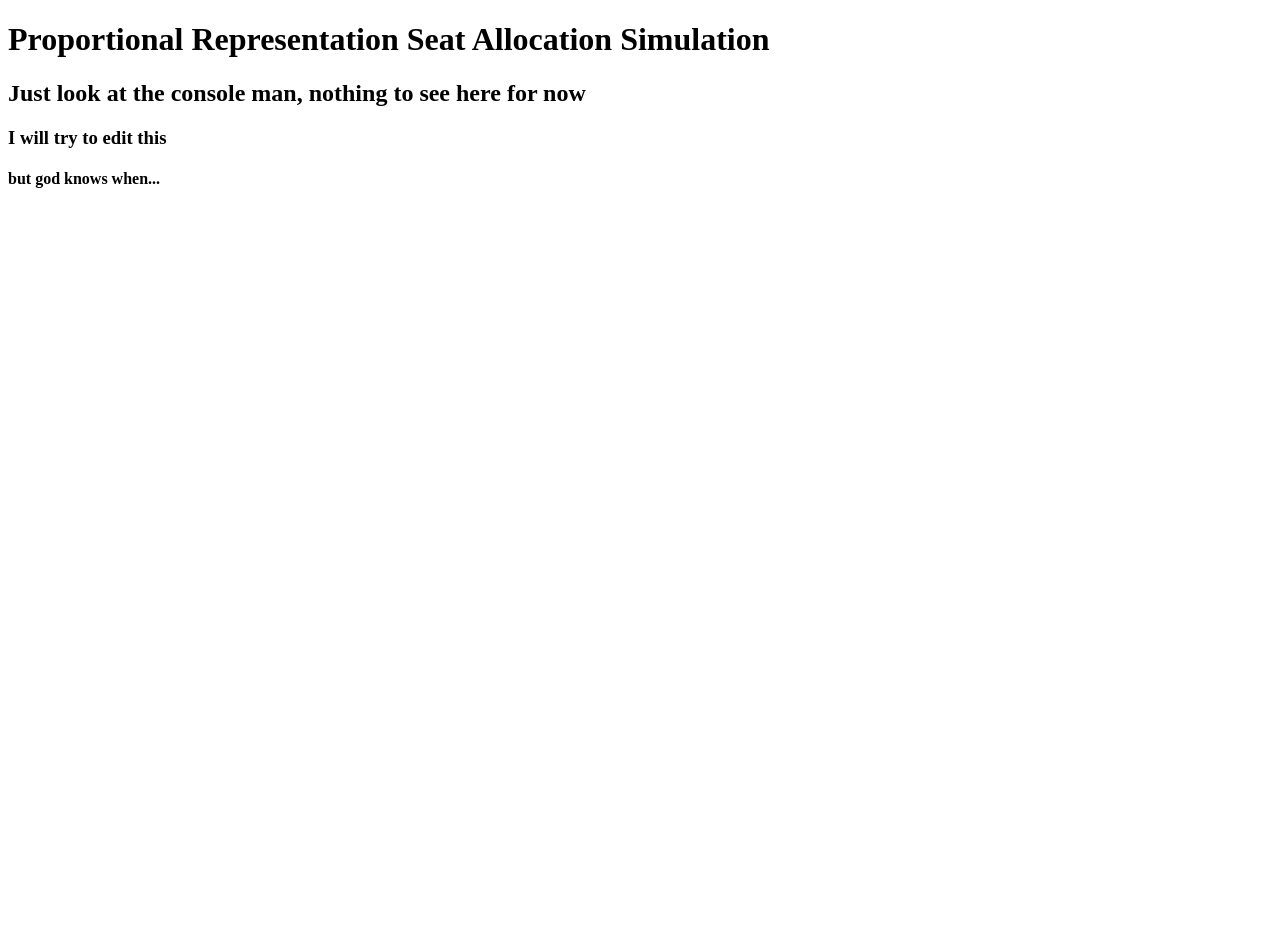
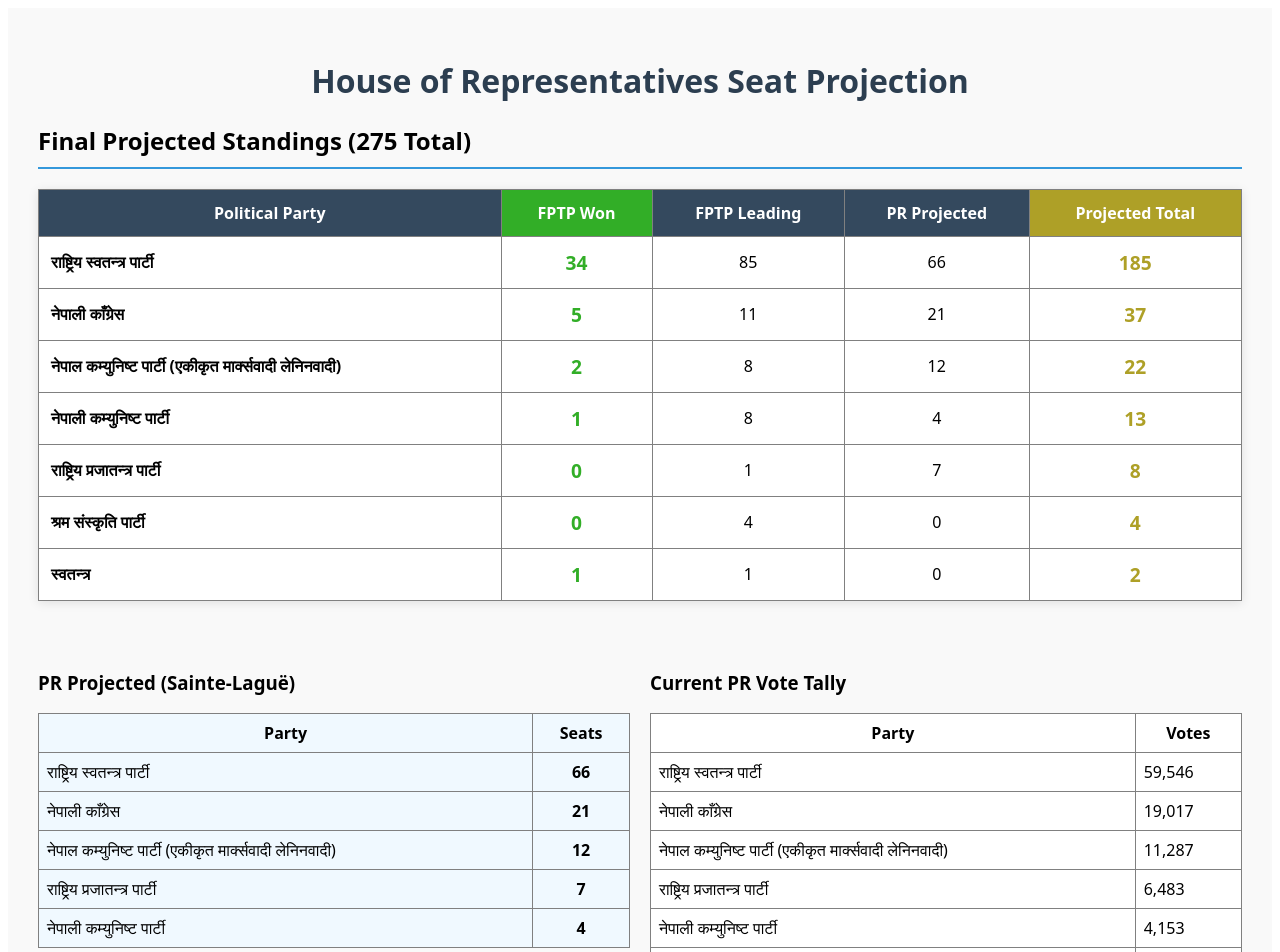
Before and after one commit to SanimKumarKhatri/Sante-Lague, a Next.js app: page / in a window 1280 px wide. Shown: the top 952 px of the page. Before the commit the page ends 800 px from the top, so only its background shows below. Built offline with nearby package versions, Linux system fonts and the light colour scheme.

Commit message:
made a async funtion to get hte data

```diff
--- /dev/null
+++ b/pages/api/election.js
@@ -0,0 +1,34 @@
+import puppeteer from 'puppeteer';
+
+export default async function handler(req, res) {
+  const browser = await puppeteer.launch({ headless: "new" });
+  const page = await browser.newPage();
+
+  // Set headers to avoid detection
+  await page.setExtraHTTPHeaders({
+    'Referer': 'https://result.election.gov.np/'
+  });
+  await page.setUserAgent('Mozilla/5.0 (Windows NT 10.0; Win64; x64) Chrome/122.0.0.0 Safari/537.36');
+
+  try {
+    await page.goto('https://result.election.gov.np/', { waitUntil: 'networkidle2' });
+
+    // Extract data directly from the browser context
+    const data = await page.evaluate(() => {
+      const rows = Array.from(document.querySelectorAll('table tr'));
+      return rows.map(row => {
+        const columns = row.querySelectorAll('td');
+        return [
+          columns[1]?.innerText.trim(),
+          parseInt(columns[2]?.innerText.replace(/,/g, ''))
+        ];
+      }).filter(item => item[0] && !isNaN(item[1]));
+    });
+
+    await browser.close();
+    res.status(200).json(data);
+  } catch (error) {
+    await browser.close();
+    res.status(500).json({ error: error.message });
+  }
+}
--- a/pages/index.js
+++ b/pages/index.js
@@ -1,22 +1,160 @@
+import { useState, useEffect } from 'react';
 import sainte_lague from "../algorithm/sainte-lague";
 import Filtering from "../algorithm/filter";
-import {fsuvote} from "../public/data";
-const seats=9;
+import { getLiveElectionData } from "../public/data";
+
+const seats=110;
 
 function HomePage() {
-  //to filter parties with more than 3% vote overall
-  const a=Filtering(fsuvote);
-  //main formu
-  const b=sainte_lague(a,seats);
-  console.log(a);
-  console.log(b);
-    return (<>
-      <div><h1>Proportional Representation Seat Allocation Simulation</h1></div>
-      <h2>Just look at the console man, nothing to see here for now</h2>
-      <h3>I will try to edit this</h3>
-      <h4>but god knows when...</h4>
-      </>
-    )
-  }
+  const [partyData, setPartyData] = useState([]);
+  const [allocatedSeats, setAllocatedSeats] = useState([]);
+  const [combinedData, setCombinedData] = useState([]);
+  const [loading, setLoading] = useState(true);
+
+  useEffect(() => {
+    async function loadData() {
+      // 1. Fetch the data from your JSON/API
+      const pr_votes = await getLiveElectionData();
+
+      // 2. Get FPTP Data (Won/Leading)
+      const fptpRes = await fetch('/fptp_results.json');
+      const fptpData = await fptpRes.json();
+
+      if (pr_votes && pr_votes.length > 0) {
+        // 2. Apply your 3% Threshold Filter
+        // Note: Assuming Filtering expects the 2D array [["Party", votes], ...]
+        const qualifiedParties = Filtering(pr_votes);
+        console.log("qualified",qualifiedParties);
+        // 3. Run Sainte-Laguë Algorithm
+        const prSeatsArray = sainte_lague(qualifiedParties, seats);
+        const prSeatsMap = Object.fromEntries(
+            prSeatsArray.map(item => [item[0], item[2]]) // Mapping Party Name to Seats Won
+          );
+
+        const finalTable = fptpData.map(party => {
+  const name = party.Party;
+
+  // Use 'fptpWon' here so it matches the return object below
+  const fptpWon = party.Won || 0;
+  const leading = party.Leading || 0;
+
+  // Ensure prSeatsMap lookup is working
+  const prWon = prSeatsMap[name] || 0;
+
+  return {
+    name,
+    fptpWon, // This matches the variable defined above
+    leading,
+    prWon,
+    projected: fptpWon + prWon + leading
+  };
+});
+
+        setPartyData(pr_votes);
+        setAllocatedSeats(prSeatsArray);
+        setCombinedData(finalTable.sort((a, b) => b.projected - a.projected));
+      }
+      setLoading(false);
+    }
+
+    loadData();
+  }, []);
+
+  if (loading) return <div style={{textAlign: 'center', marginTop: '50px'}}><h2>Loading Live Election Data...</h2></div>;
+
+  return (
+    <div style={{ padding: '30px', fontFamily: 'system-ui, sans-serif', backgroundColor: '#f9f9f9' }}>
+      <h1 style={{ textAlign: 'center', color: '#2c3e50' }}>House of Representatives Seat Projection</h1>
+
+      {/* Summary Table: Combined FPTP + PR */}
+      <section style={{ marginBottom: '50px' }}>
+        <h2 style={{ borderBottom: '2px solid #3498db', paddingBottom: '10px' }}>Final Projected Standings (275 Total)</h2>
+        <table border="1" cellPadding="12" style={{ width: '100%', borderCollapse: 'collapse', backgroundColor: '#fff', boxShadow: '0 2px 10px rgba(0,0,0,0.1)' }}>
+          <thead style={{ backgroundColor: '#34495e', color: 'white' }}>
+            <tr>
+              <th>Political Party</th>
+              <th style={{ backgroundColor: '#32ae27' }}>FPTP Won</th>
+              <th >FPTP Leading</th>
+              <th>PR Projected</th>
+              <th style={{ backgroundColor: '#aea027' }}>Projected Total</th>
+            </tr>
+          </thead>
+          <tbody>
+            {combinedData.map((party, index) => (
+              <tr key={index} style={{ textAlign: 'center' }}>
+                <td style={{ textAlign: 'left', fontWeight: 'bold' }}>{party.name}</td>
+                <td style={{ fontSize: '1.2em', fontWeight: 'bold', color: '#32ae27' }}>{party.fptpWon}</td>
+                <td>{party.leading}</td>
+                <td>{party.prWon}</td>
+                <td style={{ fontSize: '1.2em', fontWeight: 'bold', color: '#aea027' }}>{party.projected}</td>
+              </tr>
+            ))}
+          </tbody>
+        </table>
+      </section>
+
+      <div style={{ display: 'flex', gap: '20px', flexWrap: 'wrap' }}>
+        {/* Table: PR Seats Breakdown */}
+        <section style={{ flex: 1, minWidth: '400px' }}>
+          <h3>PR Projected (Sainte-Laguë)</h3>
+          <table border="1" cellPadding="8" style={{ width: '100%', borderCollapse: 'collapse', backgroundColor: '#f0f9ff' }}>
+            <thead>
+              <tr>
+                <th>Party</th>
+                <th>Seats</th>
+              </tr>
+            </thead>
+            <tbody>
+              {allocatedSeats.map((item, index) => (
+                <tr key={index}>
+                  <td>{item[0]}</td>
+                  <td style={{ fontWeight: 'bold', textAlign: 'center' }}>{item[2]}</td>
+                </tr>
+              ))}
+            </tbody>
+          </table>
+        </section>
+
+        {/* Table: Live PR Votes */}
+        <section style={{ flex: 1, minWidth: '300px' }}>
+          <h3>Current PR Vote Tally</h3>
+          <table border="1" cellPadding="8" style={{ width: '100%', borderCollapse: 'collapse', backgroundColor: '#fff' }}>
+            <thead>
+              <tr>
+                <th>Party</th>
+                <th>Votes</th>
+              </tr>
+            </thead>
+            <tbody>
+              {partyData.slice(0, 10).map((item, index) => ( // Only showing top 10 for clarity
+                <tr key={index}>
+                  <td>{item[0]}</td>
+                  <td>{item[1].toLocaleString()}</td>
+                </tr>
+              ))}
+            </tbody>
+          </table>
+          <p><i>Showing top 10 parties by vote count...</i></p>
+        </section>
+      </div>
+    </div>
+  );
+}
+  // //to filter parties with more than 3% vote overall
+  // var demo = getLiveElectionData;
+  // console.log(demo);
+  // // const a=Filtering(fsuvote);
+  // // //main formu
+  // // const b=sainte_lague(a,seats);
+  // // console.log(a);
+  // // console.log(b);
+  //   return (<>
+  //     <div><h1>Proportional Representation Seat Allocation Simulation</h1></div>
+  //     <h2>Just look at the console man, nothing to see here for now</h2>
+  //     <h3>I will try to edit this</h3>
+  //     <h4>but god knows when...</h4>
+  //     </>
+  //   )
+  // }
 
   export default HomePage
--- a/public/data.js
+++ b/public/data.js
@@ -1,3 +1,18 @@
+export async function getLiveElectionData() {
+    try {
+        // Since it's in the public folder, you can fetch it by its name
+        const res = await fetch('live_election_results.json');
+        const jsonData = await res.json();
+        console.log("Error loaded JSON");
+        // Convert the JSON into your required 2D array [Party, Votes]
+        return jsonData.map(item => [item.Party, item.Votes]);
+
+    } catch (error) {
+        console.error("Error loading JSON:", error);
+        return [];
+    }
+}
+
 export const voteresult = (
     [
         ['CPN-UML',3173494],
```
